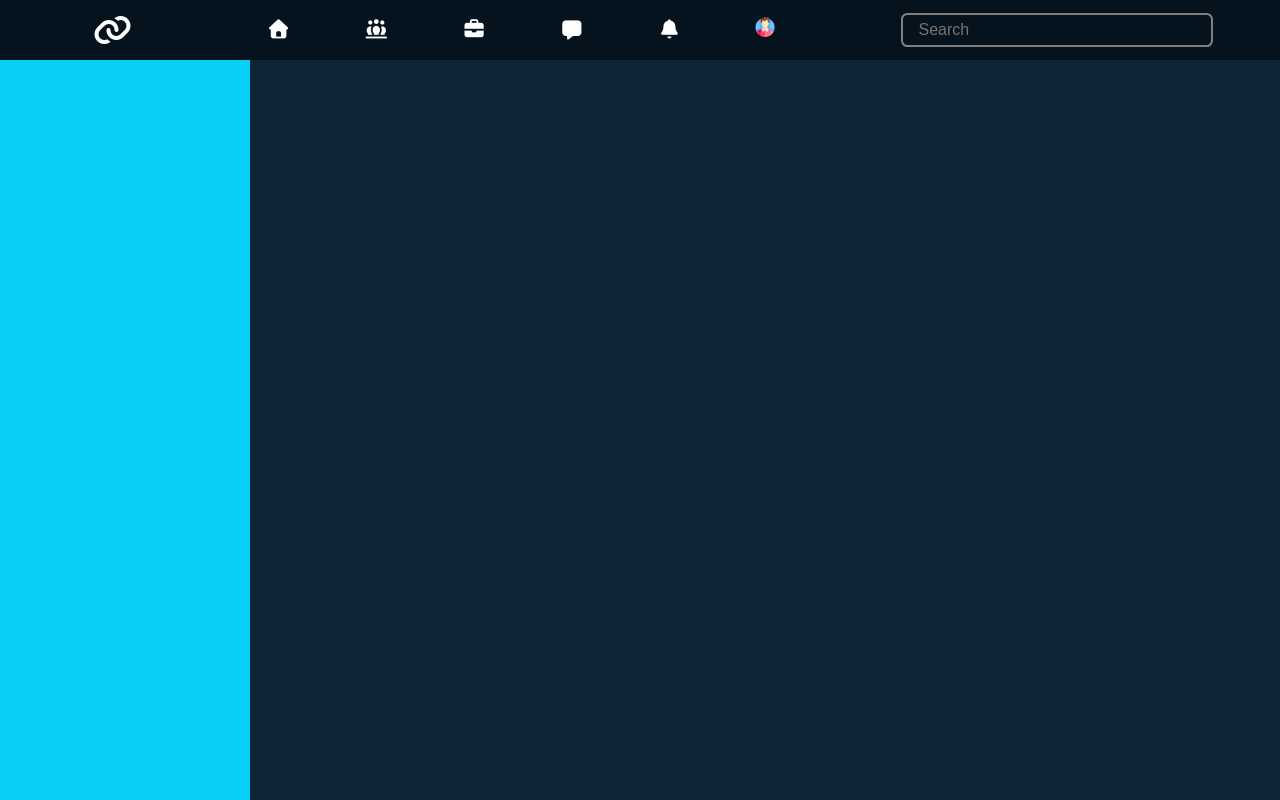
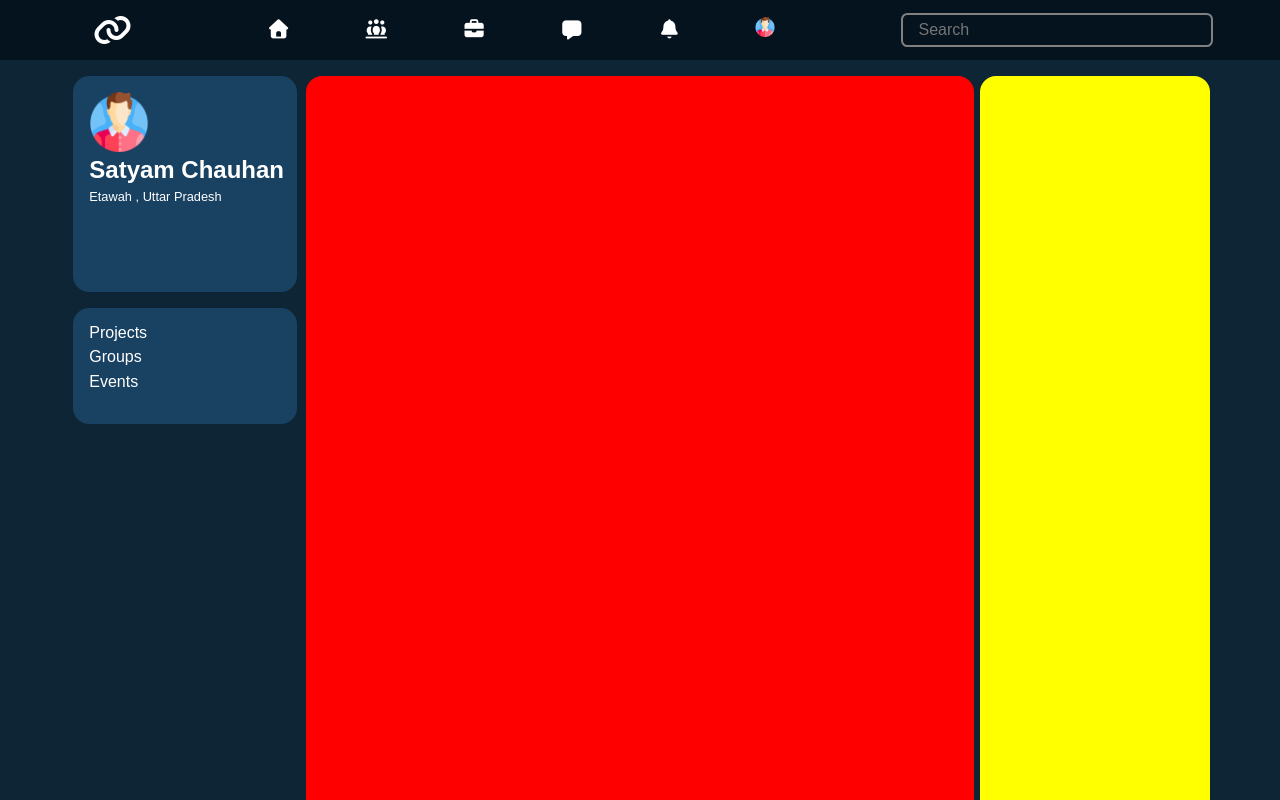
Before and after one commit to satyam088/link-up, a plain HTML site: page index.html in a window 1280 px wide. Shown: the top 800 px of the page. Drawn offline with nearby package versions, Linux system fonts and the light colour scheme.

Commit message:
Today's work today I make some chnage sin side bar I added a profile card and a link card uder it and some responsive changes

```diff
--- a/index.html
+++ b/index.html
@@ -34,8 +34,19 @@
     </div>
     <div class="main">
         <div class="sidebar">
-            <div class="profile">
-                <img src="" alt="">
+            <div class="profile_card">
+                <div class="img">
+                    <img src="user.png" alt="" height="60rem">
+                </div>
+                <div class="user_info">
+                    <h2>Satyam Chauhan</h2>
+                    <p class="address">Etawah , Uttar Pradesh</p>
+                </div>
+            </div>
+            <div class="sidebar_ops">
+                <a href="#">Projects</a>
+                <a href="#">Groups</a>
+                <a href="#">Events</a>
             </div>
         </div>
         <div class="content">
--- a/style.css
+++ b/style.css
@@ -126,13 +126,87 @@ body{
 .main{
     display: flex;
     height: 100vh;
+    width: 90vw;
+    margin: 1rem 5vw 1rem;
+    justify-content: space-evenly;
 }
 .sidebar{
     height: 100%;
-    width: 250px;
+    width: 20%;
     display: flex;
-    background-color: #07cff6;
+    border-radius: 1rem;
+    flex-direction: column;
+    align-items: center;
+}
 
+.content{
+    width: 58%;
+    background-color: red;
+    border-radius: 1rem;
+}
+
+.aside{
+    width: 20%;
+    background-color: yellow;
+    border-radius: 1rem;
+}
+@media (max-width : 1000px){
+
+    .aside {
+        display: none;
+    }
+    .sidebar{
+        width: 28%;
+    }
+    .content{
+        width: 68%;
+    }
+}
+@media (max-width : 770px){
+    .main{
+        margin: 1rem 0 1rem ;
+        width: 100vw;
+    }
+    .sidebar{
+        display: none;
+    }
+    .content{
+        width: 100%;
+        border-radius: 0;
+    }
+}
+.profile_card{
+    display: flex;
+    flex-direction: column;
+    padding-left: 1rem;
+    padding-top: 1rem;
+    background-color: #194162;
+    height: 200px;
+    width: 90%;
+    border-radius: 1rem;
+    margin-bottom: 1rem;
+}
+.user_info h2{
+    font-weight: 650;
+    margin-bottom: 0.3rem;
+}
+.user_info p{
+    font-size: 0.8rem;
+}
+.sidebar_ops{
+    display: flex;
+    flex-direction: column;
+    height: 100px;
+    width: 90%;
+    background-color: #194162;
+    border-radius: 1rem;
+    padding-left: 1rem;
+    padding-top: 1rem;
+}
+.sidebar_ops a{
+    margin-bottom: 0.4rem;
+    text-decoration: none;
+    font-weight: 400;
 }
 .footer{
     height: 500px;
```
